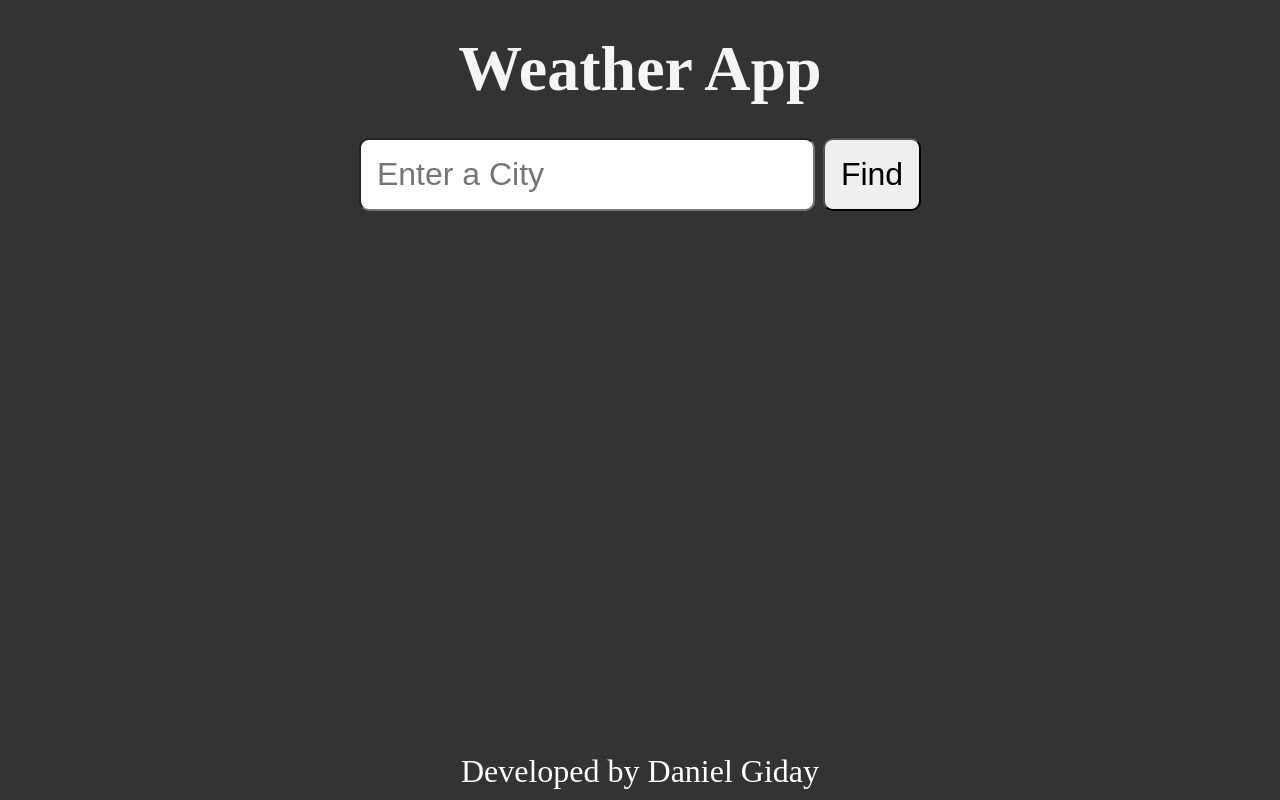
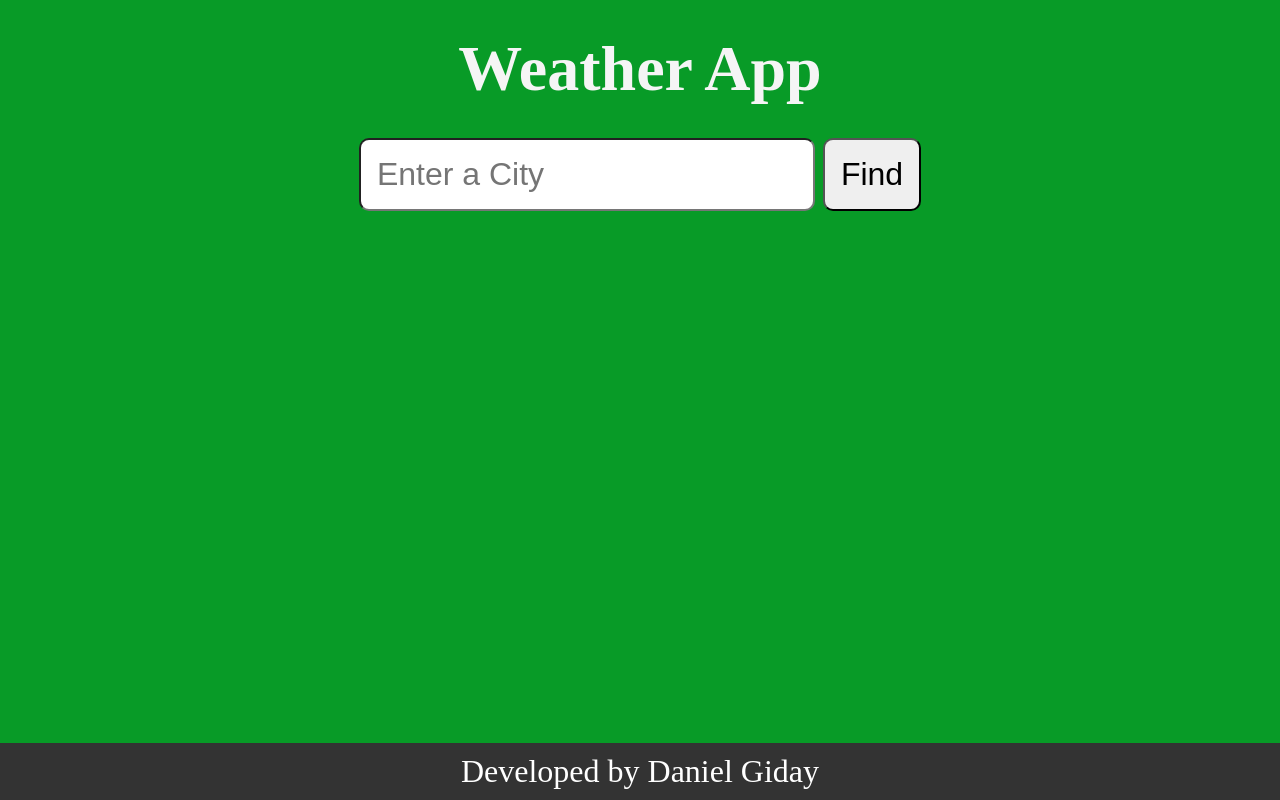
Before and after one commit to codewithdani/weather_app, a Flask app: page / in a window 1280 px wide. Run offline with Flask 3, Linux system fonts and the light colour scheme.

Commit message:
update css

```diff
--- a/static/styles/style.css
+++ b/static/styles/style.css
@@ -6,7 +6,7 @@
 
 body {
     padding: 2rem;
-    background-color: #333;
+    background-color: #089b27;
     color: whitesmoke;
     min-height: 100vh;
     display: flex;
```
